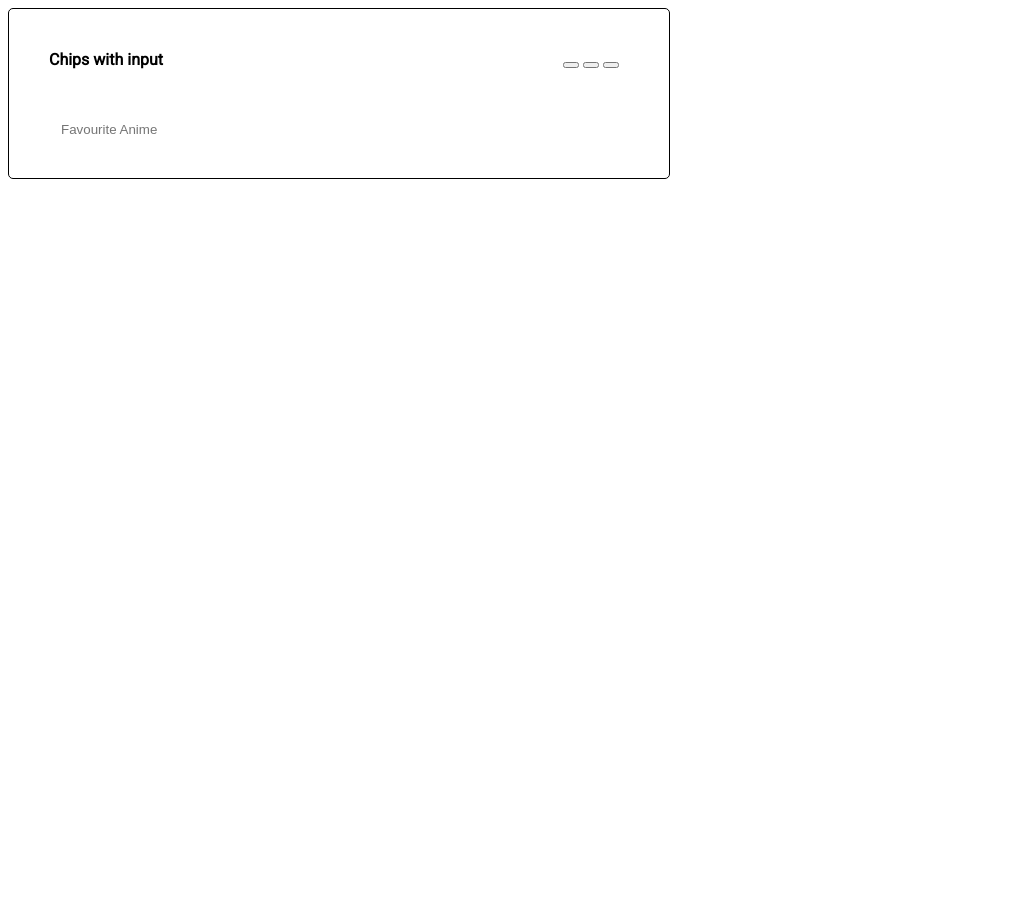
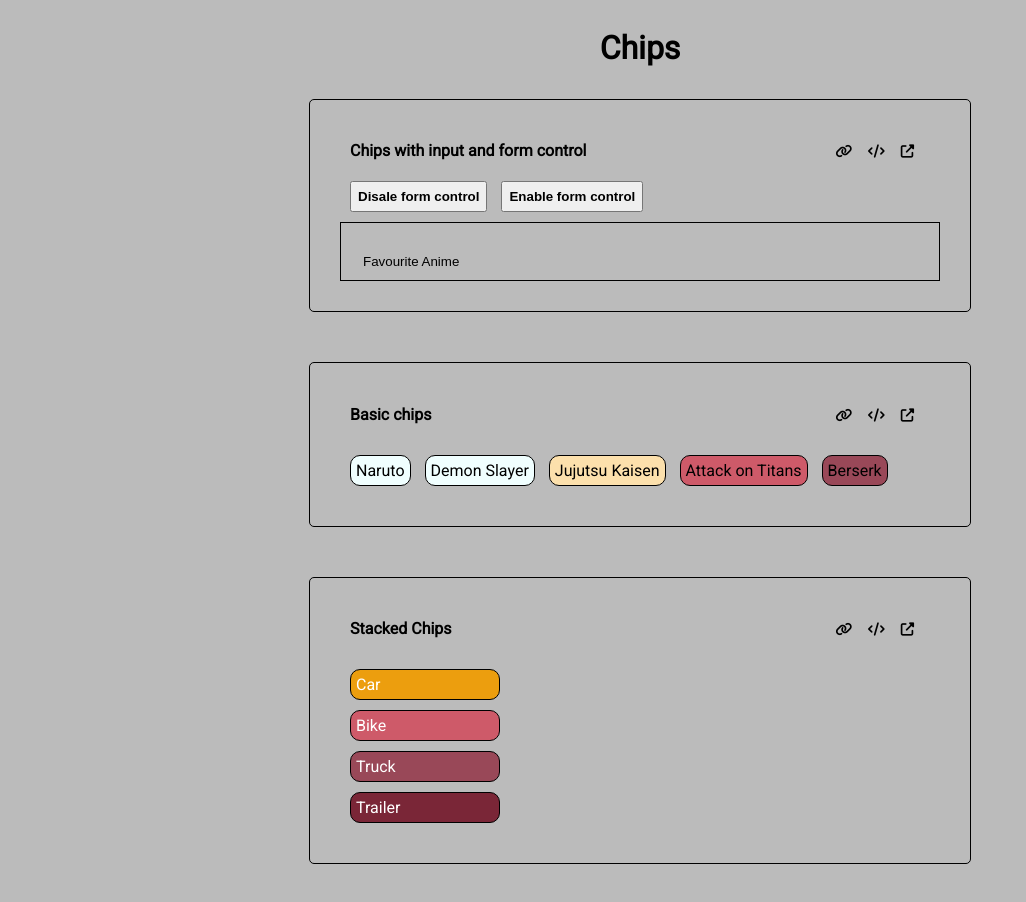
Before and after one commit to Artistole/cards-assignment, a plain HTML site: page chips/index.html in a window 1280 px wide. Shown: the whole page, without its empty margins (0-1026 px from the left). Before the commit the page ends 800 px from the top, so only its background shows below. Drawn offline with Linux system fonts and the light colour scheme.

Commit message:
feat: added basic chips and stacked chips

```diff
--- a/chips/app.js
+++ b/chips/app.js
@@ -2,32 +2,64 @@ const autoInput = document.getElementById('auto-input');
 
 const output = document.getElementById('output')
 
-// autoInput.addEventListener('keydown', newchip);
+//cant use just a variable we have to pass an event object because we need to know which key is being pressed since there any many keys, we need to use event object which can give a list of keys
 
-// function newchip()
-// {
-//     // if(newchip.key === 'Enter')
-//     console.log(newchip.key)
+autoInput.addEventListener('keydown', e => newchip(e));
 
+function newchip(e) {
+    var chipinput = autoInput.value
+    if (e.key === 'Enter' && chipinput !== "") {
+        output.innerHTML += `<div class="chips-cont">
+       ${chipinput}
+       <button class="cross-btn"><i class="fas fa-times-circle"></i></button>
+       </div>`
+        document.getElementById('auto-input').value = ''
+    }
+
+    //gets all of the chips that have been created
+    const chipsContList = document.querySelectorAll(".chips-cont");
+
+    //for each makes sure to apply the function for every element of the array and here chipscontitem is the argument? for the arrow function
+    chipsContList.forEach((chipContItem) => {
+
+        //childnode basically gets the child nodes of the main node, main node here is the chips cont and 2nd child node is the button(index 1)
+        //event listener listens for the button click and removes it.
+        chipContItem.childNodes[1].addEventListener("click", () => chipContItem.remove());
+
+        //this works but we just cant simply do the same thing we did previously
+        // chipContItem.addEventListener("click", () => console.log('hello'))
+    });
+
+}
+
+const disableBtn = document.querySelector('#disable-btn');
+const enableBtn = document.querySelector('#enable-btn');
+
+disableBtn.addEventListener('click', disabled);
+enableBtn.addEventListener('click', enabled);
+
+function disabled()
+{
+    document.querySelector('#auto-input').disabled = true;
+}
+
+function enabled()
+{
+    document.querySelector('#auto-input').disabled = false;
+}
+
+
+// const click = document.querySelector('#click')
+
+// click.addEventListener('click', clicked)
+
+// function clicked(){
+//     console.log('hello')
 // }
 
-//cant use just a variable we have to pass an
-autoInput.addEventListener('keydown', e=> newchip(e) );
 
-function newchip(e)
-{
-    var chipinput = autoInput.value
-    if(e.key === 'Enter' && chipinput !== "")
-    {
-       output.innerHTML += `<div class="chips-cont">
-       ${chipinput}
-       <button class="cross-btn" onclick='remove()'><i class="fas fa-times-circle"></i></button>
-       </div>`
-       document.getElementById('auto-input').value=''
-    }
-}
+// const drag = document.querySelectorAll('.chips-cont')
 
-function remove(){
-    var crossBtn = document.querySelector('.chips-cont');
-    crossBtn.remove();
-}
+// drag.forEach((dragged) =>{
+//    dragged.childNodes[0].addEventListener('drag', () => console.log('hello'));
+// })
--- a/chips/index.html
+++ b/chips/index.html
@@ -1,5 +1,6 @@
 <!DOCTYPE html>
 <html lang="en">
+
 <head>
     <meta charset="UTF-8">
     <meta http-equiv="X-UA-Compatible" content="IE=edge">
@@ -10,23 +11,89 @@
 </head>
 
 <body>
-    <span id="chips-auto">
+    <header>
+        <h1>Chips</h1>
+    </header>
+    <div class="container">
         <div class="section-header">
             <div class="section-name">
-                <h4>Chips with input</h4>
+                <h4>Chips with input and form control</h4>
             </div>
             <div class="section-icons">
-                <button></button>
-                <button></button>
-                <button></button>
+                <button id="icon-btn" ><i class="fas fa-link"></i></button>
+                <button id="icon-btn"><i class="fas fa-code"></i></button>
+                <button id="icon-btn"><i class="fas fa-external-link-alt"></i></button>
             </div>
         </div>
+        <div id="button-div">
+            <button id="disable-btn"><b>Disale form control</b></button>
+            <button id="enable-btn"><b>Enable form control</b></button>
+             </div>
+            <!-- <div id="para">Select a focused chip by pressing SPACE</div> -->
         <div class="input-txt">
             <span id="output"> </span>
             <!-- removed span for input  -->
             <input type="text" placeholder="Favourite Anime" id="auto-input"></input>
         </div>
-    </span>
-    <script src="app.js"></script>
+    </div>
+
+    <div class="container">
+        <div class="section-header">
+            <div class="section-name">
+                <h4>Basic chips</h4>
+            </div>
+            <div class="section-icons">
+                <button id="icon-btn" ><i class="fas fa-link"></i></button>
+                <button id="icon-btn" ><i class="fas fa-code"></i></button>
+                <button id="icon-btn" ><i class="fas fa-external-link-alt"></i></button>
+            </div>
+        </div>
+        <div id="drag-cont">
+            <div class="drag-chip" draggable="true">
+                Naruto
+            </div>
+            <div class="drag-chip"  draggable="true">
+                Demon Slayer
+            </div>
+            <div class="drag-chip"  draggable="true">
+                Jujutsu Kaisen
+            </div>
+            <div class="drag-chip"  draggable="true">
+                Attack on Titans
+            </div>
+            <div class="drag-chip" draggable="true">
+                Berserk
+            </div>
+        </div>
+    </div>
+
+    <div class="container">
+        <div class="section-header">
+            <div class="section-name">
+                <h4>Stacked Chips</h4>
+            </div>
+            <div class="section-icons">
+                <button id="icon-btn" ><i class="fas fa-link"></i></button>
+                <button id="icon-btn" ><i class="fas fa-code"></i></button>
+                <button id="icon-btn" ><i class="fas fa-external-link-alt"></i></button>
+            </div>
+        </div>
+        <div id="stacked">
+            <div class="stacked-chips">
+                Car
+            </div>
+            <div class="stacked-chips">
+                Bike
+            </div>
+            <div class="stacked-chips">
+                Truck
+            </div>
+            <div class="stacked-chips">
+                Trailer
+            </div>
+        </div>
+    </div>
+
 </body>
+<script src="app.js"></script>
 </html>
--- a/chips/styles.css
+++ b/chips/styles.css
@@ -2,9 +2,23 @@
 
 body {
     font-family: 'Roboto', sans-serif;
+    background-color: rgb(187, 187,187);
+    /* background-color: rgb(112, 128,144); */
 }
 
-.chips-cont{
+header {
+    display: flex;
+    justify-content: center;
+    margin-bottom: 10px;
+}
+
+#icon-btn{
+    background-color: transparent;
+    border: none;
+    cursor: pointer;
+}
+
+.chips-cont, .drag-chip, .stacked-chips{
     display: inline-block;
     border: 1px solid black;
     border-radius: 10px;
@@ -13,16 +27,50 @@ body {
     margin-bottom: 10px;
     margin-left: 10px;
     margin-top: 10px;
+    background-color: azure;
 }
 
-.cross-btn
-{
+.stacked-chips{
+    display: block;
+    width: 150px;
+    color: white;
+}
+
+.drag-chip:nth-child(3){
+    background-color: rgb(252, 224, 172);
+}
+
+.drag-chip:nth-child(4){
+    background-color: rgb(206, 90, 105);
+}
+
+.drag-chip:nth-child(5){
+    background-color: rgb(153, 72, 88);
+}
+
+.stacked-chips:nth-child(1){
+    background-color: rgb(236, 158, 14);
+}
+
+.stacked-chips:nth-child(2){
+    background-color: rgb(206, 90, 105);
+}
+
+.stacked-chips:nth-child(3){
+    background-color: rgb(153, 72, 88);
+}
+
+.stacked-chips:nth-child(4){
+    background-color: rgb(122, 38, 55);
+}
+
+.cross-btn {
     background: none;
     border: none;
     cursor: pointer;
 }
 
-#chips-auto{
+.container {
     border: 1px solid black;
     max-width: 600px;
     border-radius: 5px;
@@ -30,9 +78,12 @@ body {
     flex-direction: column;
     flex-wrap: wrap;
     padding: 30px;
+    margin: auto;
+    margin-bottom: 50px;
+
 }
 
-.section-header{
+.section-header {
     display: flex;
     flex-direction: row;
     justify-content: space-between;
@@ -40,12 +91,12 @@ body {
     margin-top: -10px;
 }
 
-.section-name{
-  padding-left: 10px;
+.section-name {
+    padding-left: 10px;
 }
 
-.section-icons{
-  margin-right: 20px;
+.section-icons {
+    margin-right: 20px;
 }
 
 #auto-input{
@@ -65,22 +116,38 @@ body {
     border: 0px;
     /* used outline none to make the input field border invisible while in focus */
     outline: none;
+    background-color: rgb(187, 187,187);
 }
 
+::placeholder { /* Chrome, Firefox, Opera, Safari 10.1+ */
+    color: black;
+    opacity: 1; /* Firefox */
+  }
 
 
-.input-txt
-{
+.input-txt {
     display: inline;
     display: flex;
-    flex-direction:row;
+    flex-direction: row;
     flex-wrap: wrap;
     justify-content: flex-start;
     align-items: flex-start;
     padding: 10px;
+    border: 1px solid black;
 
 }
 
-#output{
-  display: inline-block;
+#output, #output-form {
+    display: inline-block;
 }
+
+#disable-btn, #enable-btn{
+  padding: 6px;
+  margin-left: 10px;
+  margin-bottom: 10px;
+}
+
+#para{
+
+    margin-bottom: 10px;
+}
```
